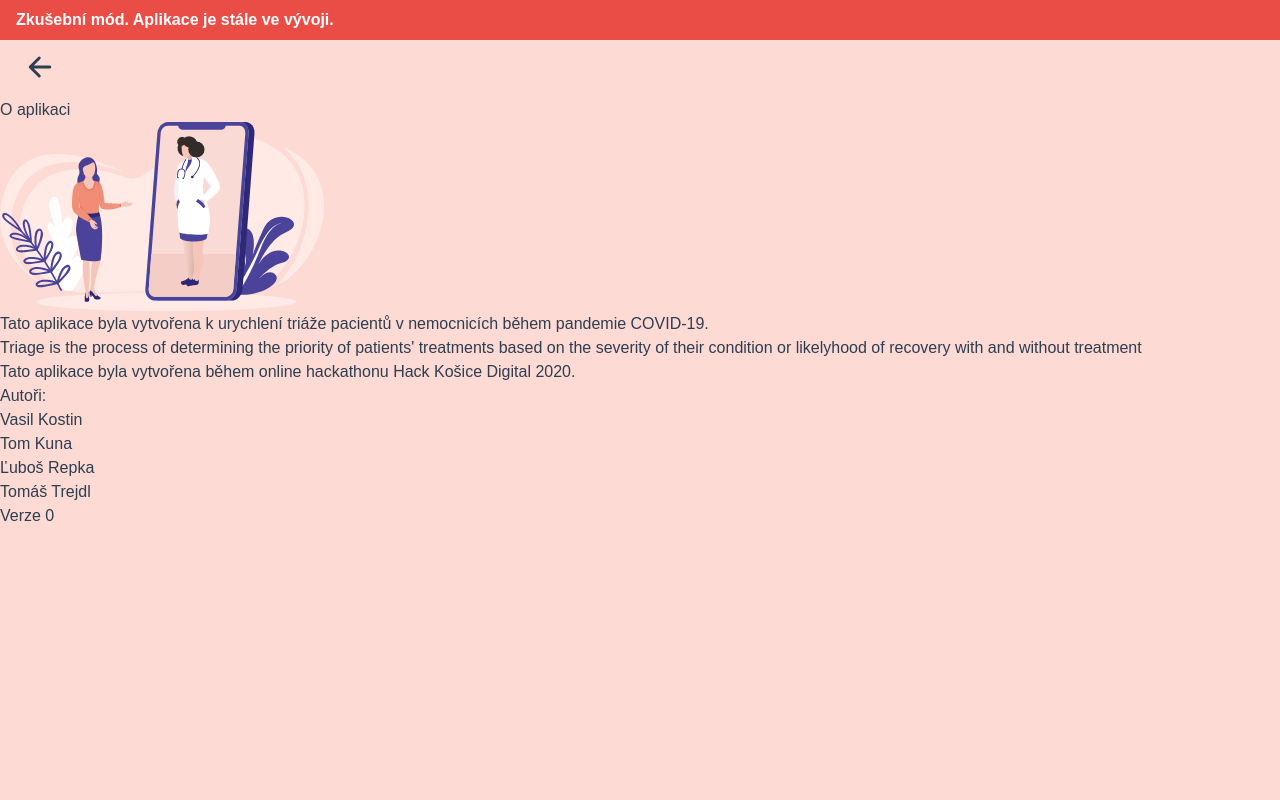
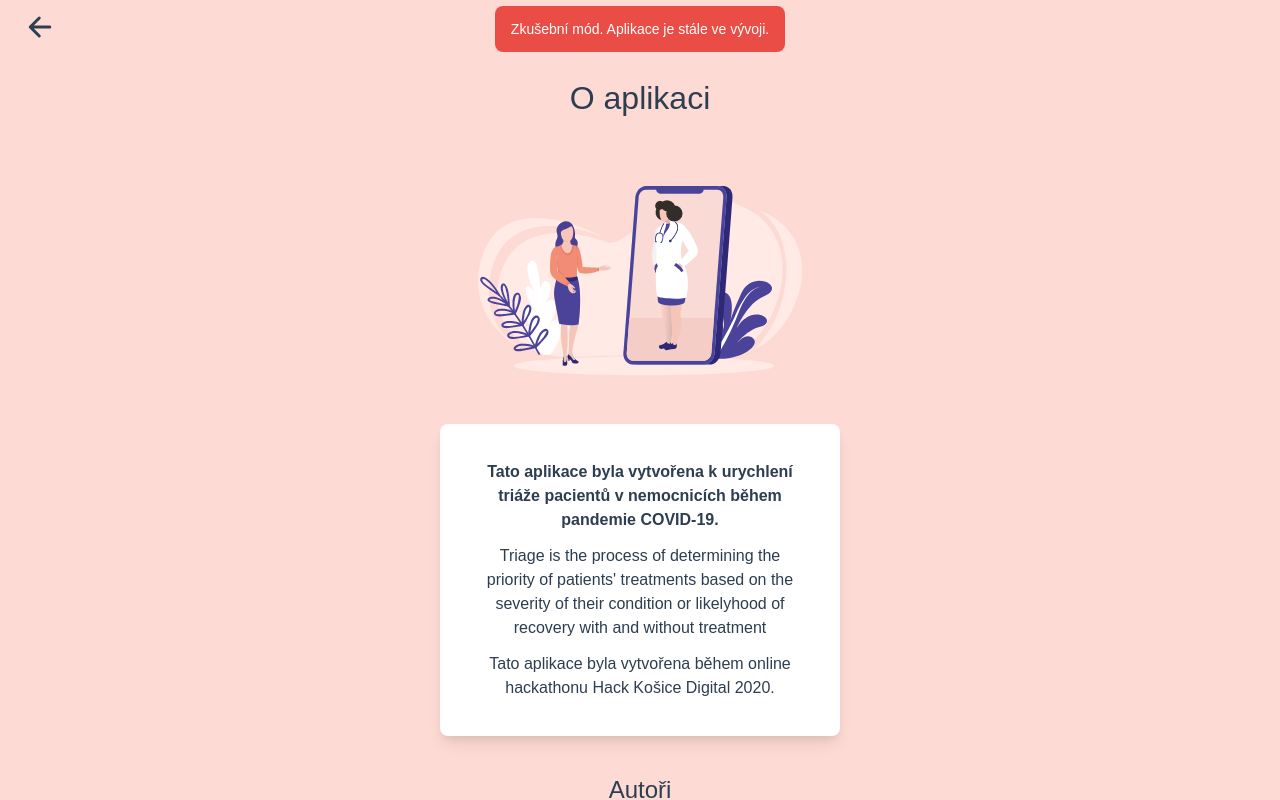
Before and after one commit to Smart-Triage/smart-triage, a Vue app: page /about in a window 1280 px wide. Shown: the top 800 px of the page. Built offline with nearby package versions, Linux system fonts and the light colour scheme; what vue-head, vue-uuid would draw is missing.

Commit message:
About page styled, beta warning modified

```diff
--- a/src/App.vue
+++ b/src/App.vue
@@ -1,6 +1,5 @@
 <template>
   <div id="app">
-    <InDevelopementOverlay></InDevelopementOverlay>
     <div class="main-wrapper">
       <transition name="view" mode="out-in">
         <router-view />
@@ -26,13 +25,12 @@ import NewContentAvailableToastr from '@/components/NewContentAvailableToastr'
 import AppleAddToHomeScreenModal from '@/components/AppleAddToHomeScreenModal'
 import { mapState, mapActions, mapGetters } from 'vuex'
 
-import InDevelopementOverlay from '@/components/InDevelopementOverlay'
+
 
 export default {
   components: {
     NewContentAvailableToastr,
-    AppleAddToHomeScreenModal,
-    InDevelopementOverlay
+    AppleAddToHomeScreenModal
   },
   computed: {
     ...mapGetters('app', ['newContentAvailable']),
--- a/src/components/InDevelopementOverlay.vue
+++ b/src/components/InDevelopementOverlay.vue
@@ -1,6 +1,6 @@
 <template>
   <div class="overflow-container">
-    <div class="in-developement-overlay">
+    <div class="in-developement-overlay p-4 m-3 rounded-lg text-sm font-normal leading-none text-center">
       {{ $t('APP_IN_DEVELOPMENT') }}
     </div>
   </div>
@@ -15,9 +15,6 @@ export default {}
 
 .in-developement-overlay {
   background-color: $negative-color;
-  padding: 0.5rem 1rem;
   color: white;
-  font-weight: 600;
-  font-size: 1rem;
 }
 </style>
--- a/src/components/NavBar.vue
+++ b/src/components/NavBar.vue
@@ -10,7 +10,9 @@
     </div>
 
     <div class="center">
-      <slot name="center"></slot>
+      <slot name="center">
+        <InDevelopementOverlay></InDevelopementOverlay>
+      </slot>
     </div>
 
     <div class="right">
@@ -21,8 +23,12 @@
 
 <script>
 import { mapState } from 'vuex'
+import InDevelopementOverlay from '@/components/InDevelopementOverlay'
 
 export default {
+  components: {
+    InDevelopementOverlay
+  },
   props: { backBtn: { type: Boolean, default: false } },
   computed: {
     ...mapState('app', ['networkOnLine', 'appTitle', 'appShortTitle'])
--- a/src/main.js
+++ b/src/main.js
@@ -17,6 +17,7 @@ import '@/misc/handle-apple-install-prompt'
 import 'pwacompat'
 
 import '@/assets/styles/tailwind.css';
+import '@/theme/general.scss';
 
 Vue.use(UUID)
 
--- a/src/theme/general.scss
+++ b/src/theme/general.scss
@@ -1,3 +1,5 @@
+@import '@/theme/variables';
+
 .page-title {
   margin: 1.5em 0;
   font-weight: 600;
@@ -20,3 +22,14 @@
   border-radius: 2em;
   border: none;
 }
+
+//New
+h1 {
+  font-size: 2em;
+  padding: 0.5em;
+}
+
+h2 {
+  font-size: 1.5em;
+  padding: 0.5em;
+}
--- a/src/theme/variables.scss
+++ b/src/theme/variables.scss
@@ -1,10 +1,8 @@
 /* Misc */
-
 $vue-color: #46bd87;
 $danger-color: #ea4d46;
 
 /* Navbar */
-
 $navbar-height: 3.6rem;
 $navbar-color: #fff;
 $navbar-offline-color: #333;
--- a/src/views/About.vue
+++ b/src/views/About.vue
@@ -1,35 +1,41 @@
 <template>
-  <div class="fl">
+  <div class="flex flex-col items-center h-screen">
     <NavBar :back-btn="true"> </NavBar>
-    <div class="content">
-      <h1>{{ $t('ABOUT.ABOUT_THIS_APP') }}</h1>
+    <div class="flex flex-col text-center items-center justify-center max-w-md">
+      <h1 class="mb-6">{{ $t('ABOUT.ABOUT_THIS_APP') }}</h1>
 
-      <img src="@/assets/img/home-page-welcome-img.png" alt="" />
-
-      <p>
+      <img class="m-6" src="@/assets/img/home-page-welcome-img.png" alt="" />
+      <div class="rounded-lg overflow-hidden shadow-lg m-6 p-6 bg-white">
+        <p class="m-3">
+          <strong>
             {{ $t('ABOUT.APP_SHORT_DESCRIPTION') }}
+          </strong>
         </p>
 
-      <p>
+        <p class="m-3">
           {{ $t('ABOUT.TRIAGE_DESCRIPTION') }}
         </p>
 
-      <p>
+        <p class="m-3">
           {{ $t('ABOUT.CREATED_ON_HACKATHON') }}
         </p>
+      </div>
 
-      <div>{{ $t('ABOUT.AUTHORS') }}:</div>
+      <div>
+        <h2>{{ $t('ABOUT.AUTHORS') }}</h2>
       <ul>
         <li>Vasil Kostin</li>
         <li>Tom Kuna</li>
         <li>Ľuboš Repka</li>
         <li>Tomáš Trejdl</li>
       </ul>
+      </div>
 
-      <div>
+
+    </div>
+          <div class="mt-auto p-4">
         {{ $store.state.app.appTitle }} {{ $t('ABOUT.VERSION') }}
         {{ $store.getters.appVersion }}
-      </div>
       </div>
   </div>
 </template>
@@ -39,14 +45,4 @@ export default {}
 </script>
 
 <style lang="scss" scoped>
-.container {
-  .content {
-    display: flex;
-    flex-direction: column;
-    align-items: center;
-    padding: 2rem;
-    max-width: 40rem;
-    margin: 0 auto;
-  }
-}
 </style>
--- a/src/views/Home.vue
+++ b/src/views/Home.vue
@@ -18,7 +18,7 @@
       </p>
 
       <PatientList class="patient-list"></PatientList>
-
+      <InDevelopementOverlay></InDevelopementOverlay>
       <div v-if="patients.length === 0" class="main-action">
         <button class="link btn-primary" @click="createPatient">
           <ion-icon name="person-add-outline"></ion-icon>
@@ -49,10 +49,12 @@
 <script>
 import { mapState, mapActions } from 'vuex'
 import PatientList from '@/components/PatientList'
+import InDevelopementOverlay from '@/components/InDevelopementOverlay'
 
 export default {
   components: {
-    PatientList
+    PatientList,
+    InDevelopementOverlay
   },
   head() {
     return {
```
Also changed, not shown: src/postcss.config.js (line endings or trailing spaces). Lines whose indentation alone changed are shown as unchanged.
